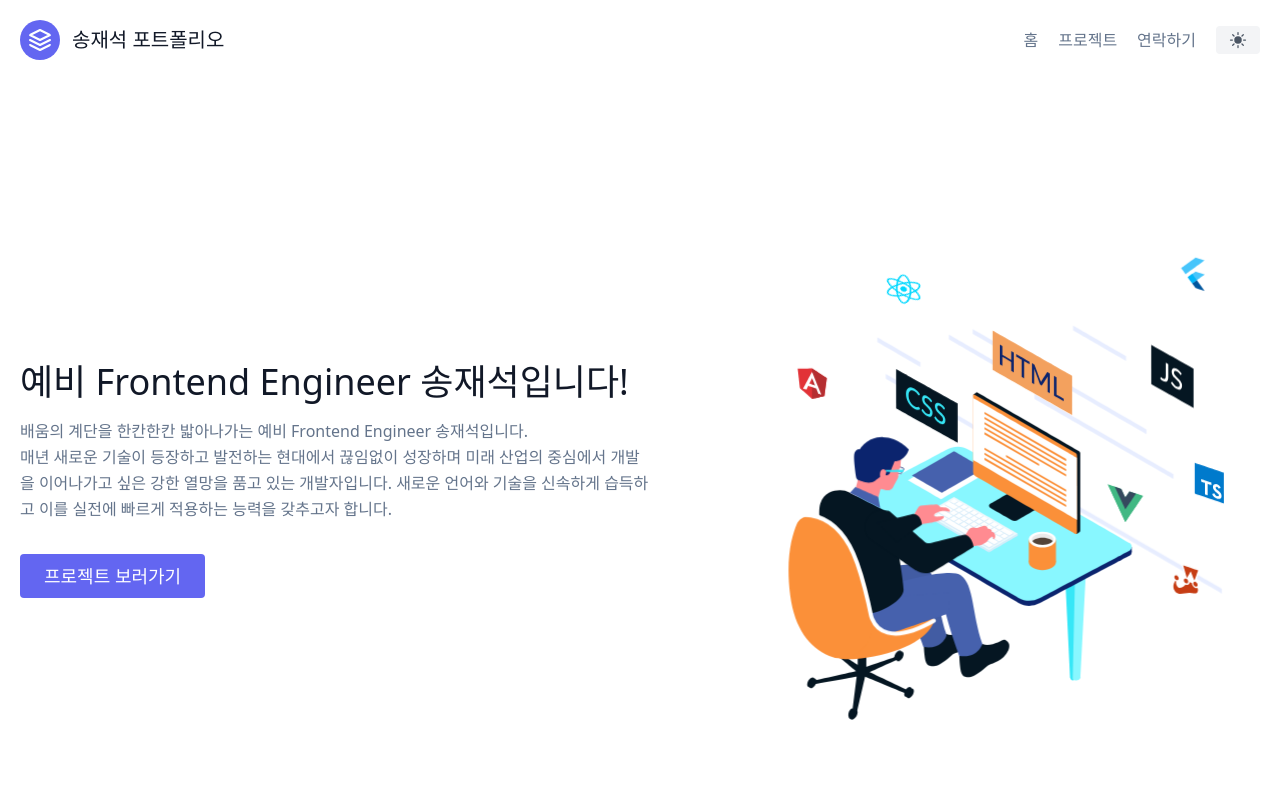
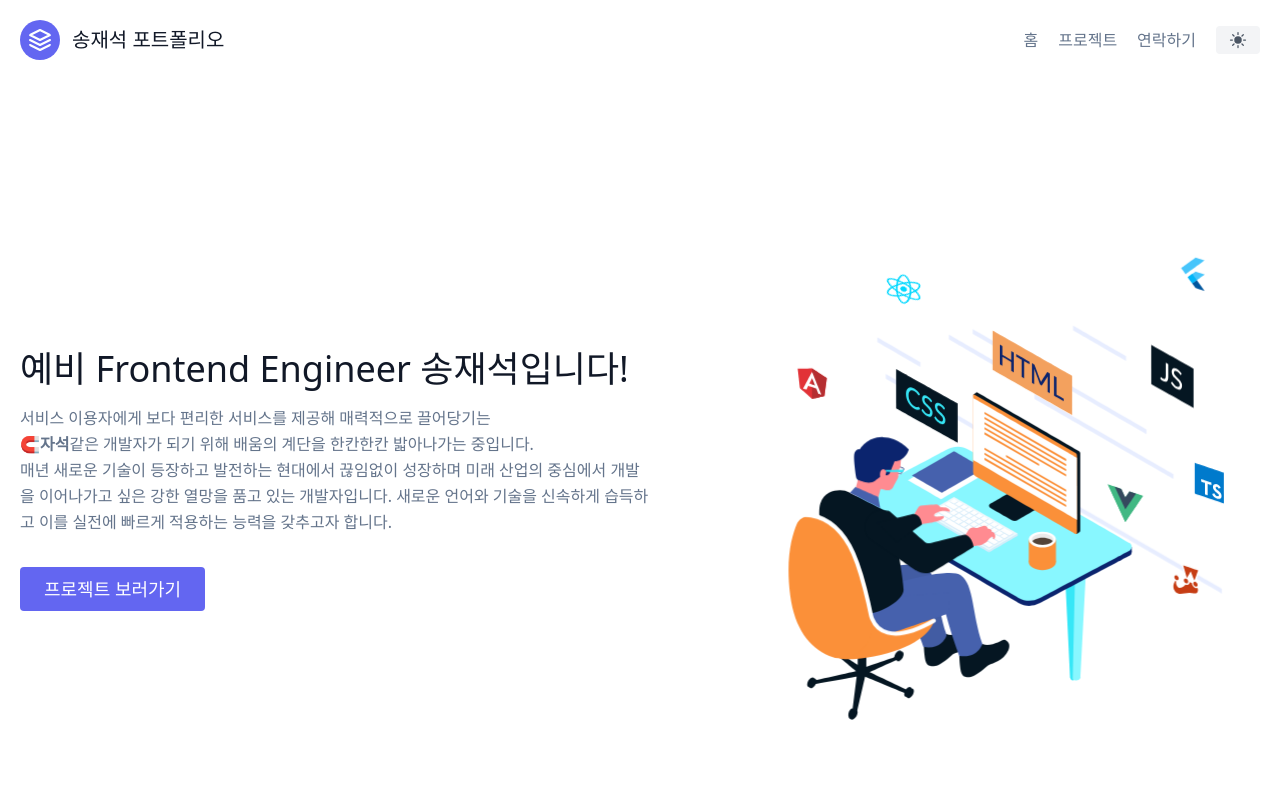
Before and after one commit to Largopie/next-portfolio, a Next.js app: page / in a window 1280 px wide. Shown: the top 800 px of the page. Built offline with nearby package versions, Linux system fonts and the light colour scheme.

Commit message:
chore: 메인 페이지 문구 수정

```diff
--- a/components/home/hero.js
+++ b/components/home/hero.js
@@ -4,12 +4,12 @@ import Link from 'next/link';
 export default function Hero() {
   return (
     <>
-      <div className="lg:flex-grow md:w-1/2 lg:pr-24 md:pr-16 flex flex-col md:items-start md:text-left mb-16 md:mb-0 items-center text-center">
-        <h1 className="title-font sm:text-4xl text-3xl mb-4 font-medium text-gray-900">예비 Frontend Engineer 송재석입니다!
+      <div className="flex flex-col items-center mb-16 text-center lg:flex-grow md:w-1/2 lg:pr-24 md:pr-16 md:items-start md:text-left md:mb-0">
+        <h1 className="mb-4 text-3xl font-medium text-gray-900 title-font sm:text-4xl">예비 Frontend Engineer 송재석입니다!
           <br className="hidden lg:inline-block" />
         </h1>
         <p className="mb-8 leading-relaxed">
-          배움의 계단을 한칸한칸 밟아나가는 예비 Frontend Engineer 송재석입니다. <br/>
+        서비스 이용자에게 보다 편리한 서비스를 제공해 매력적으로 끌어당기는 <br />🧲<strong>자석</strong>같은 개발자가 되기 위해 배움의 계단을 한칸한칸 밟아나가는 중입니다. <br/>
           매년 새로운 기술이 등장하고 발전하는 현대에서 끊임없이 성장하며 미래 산업의 중심에서 개발을 이어나가고 싶은 강한 열망을 품고 있는 개발자입니다.
           새로운 언어와 기술을 신속하게 습득하고 이를 실전에 빠르게 적용하는 능력을 갖추고자 합니다.
         </p>
@@ -19,7 +19,7 @@ export default function Hero() {
           </Link>
         </div>
       </div>
-      <div className="lg:max-w-lg lg:w-full md:w-1/2 w-5/6">
+      <div className="w-5/6 lg:max-w-lg lg:w-full md:w-1/2">
         <Animation />
       </div>
     </>
```
